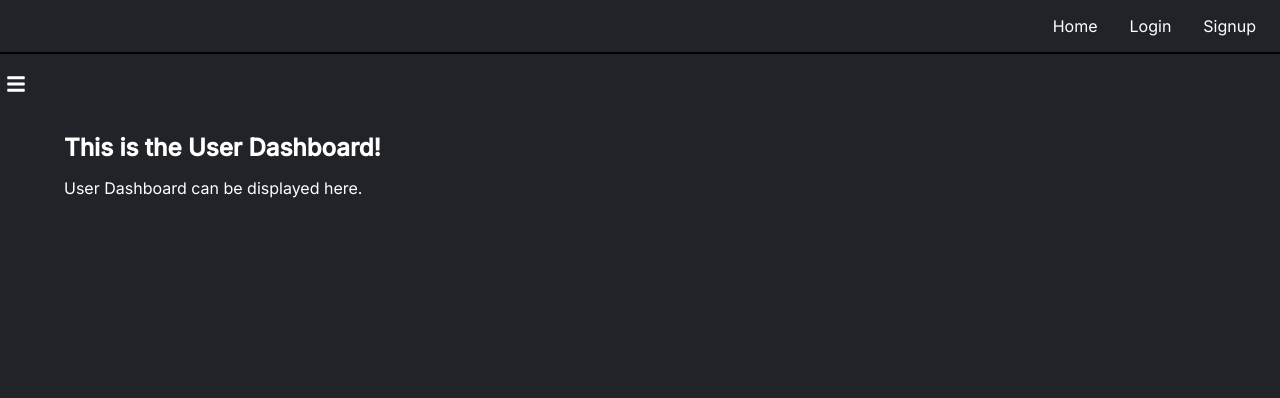
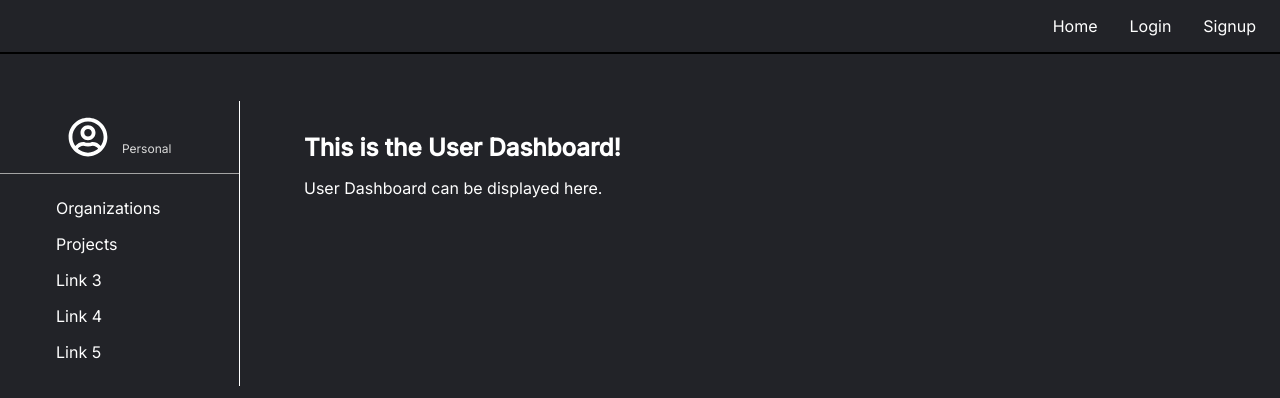
Before and after one commit to efmorales/ticketmanager-frontend, a React (Create React App) app: page /user in a window 1280 px wide. Shown: the top 398 px of the page. Built offline with nearby package versions, Linux system fonts and the light colour scheme; no server answers.

Commit message:
Added styles for responsive side-nav at wide screen ratios.

```diff
--- a/src/layouts/UserAndOrganizationLayout.css
+++ b/src/layouts/UserAndOrganizationLayout.css
@@ -1,11 +1,11 @@
 .organization-page {
-  /* display: flex; */
   position: relative;
   height: 100%;
-  /* padding: 2rem; */
 }
 
-.organization-page h1, h2, h3 {
+.organization-page h1,
+h2,
+h3 {
   margin: 0;
   padding-top: 2em;
 }
@@ -15,8 +15,6 @@
   z-index: 1000;
   padding: 0;
   color: #fff;
-  /* border-right: 1px solid #fff; */
-  display: none;
   background-color: #222328;
   height: 100%;
   width: 100%;
@@ -30,6 +28,10 @@
   left: .4em;
 }
 
+.side-nav-toggle:hover {
+  cursor: pointer;
+}
+
 .open {
   display: block;
 }
@@ -39,7 +41,6 @@
 }
 
 .profile-link {
-  /* display: inline-block; */
   border-bottom: 1px solid rgb(164, 164, 164);
   padding: 3em 5em 2em;
   margin: auto;
@@ -70,11 +71,9 @@
 
 .side-nav ul {
   text-align: center;
-  /* display: flex; */
   list-style-type: none;
   flex-direction: column;
   padding: 0;
-  /* margin: 0; */
 }
 
 .side-nav ul li {
@@ -87,16 +86,51 @@
   color: #fff;
   text-decoration: none;
   display: block;
-  /* width: 100%; */
   padding: .5em 1em;
 }
 
 .side-nav ul li a:hover {
   background-color: rgb(59, 59, 59);
-  /* border-right: .5em solid #fff; */
+  cursor: pointer;
 }
 
 .page-content {
   width: 100%;
-  /* padding: 1em 5em; */
 }
+
+@media (min-width: 800px) {
+  .organization-page {
+    display: flex;
+  }
+
+  .close {
+    display: block;
+  }
+
+  .side-nav-toggle {
+    display: none;
+  }
+
+  .side-nav {
+    position: unset;
+    width: 15em;
+    border-right: 1px solid #fff;
+    margin-top: 2em;
+  }
+
+  .profile-link {
+    padding: 1em;
+  }
+
+  .side-nav ul {
+    text-align: unset;
+  }
+
+  .side-nav ul li a {
+    padding-left: 3.5em;
+  }
+
+  .side-nav ul li a:hover {
+    border-right: .40em solid #fff;
+  }
+}
```
